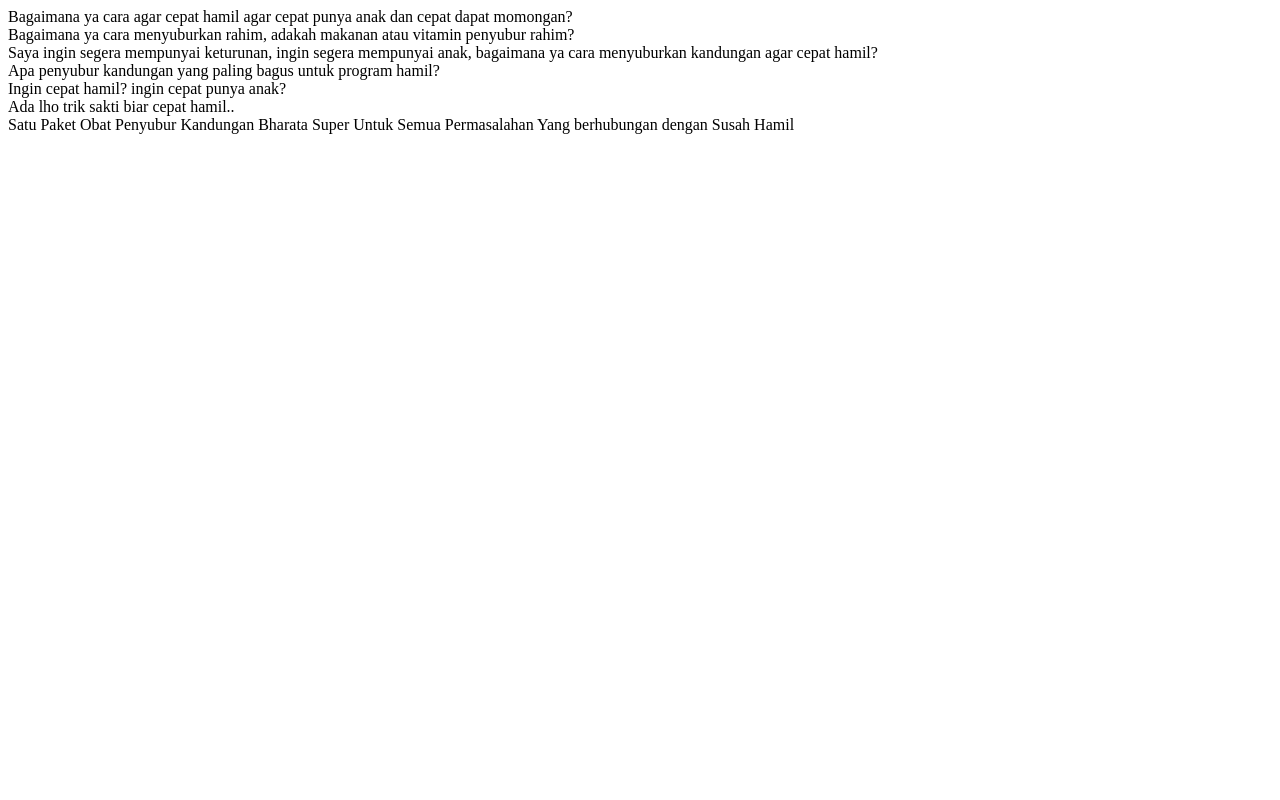
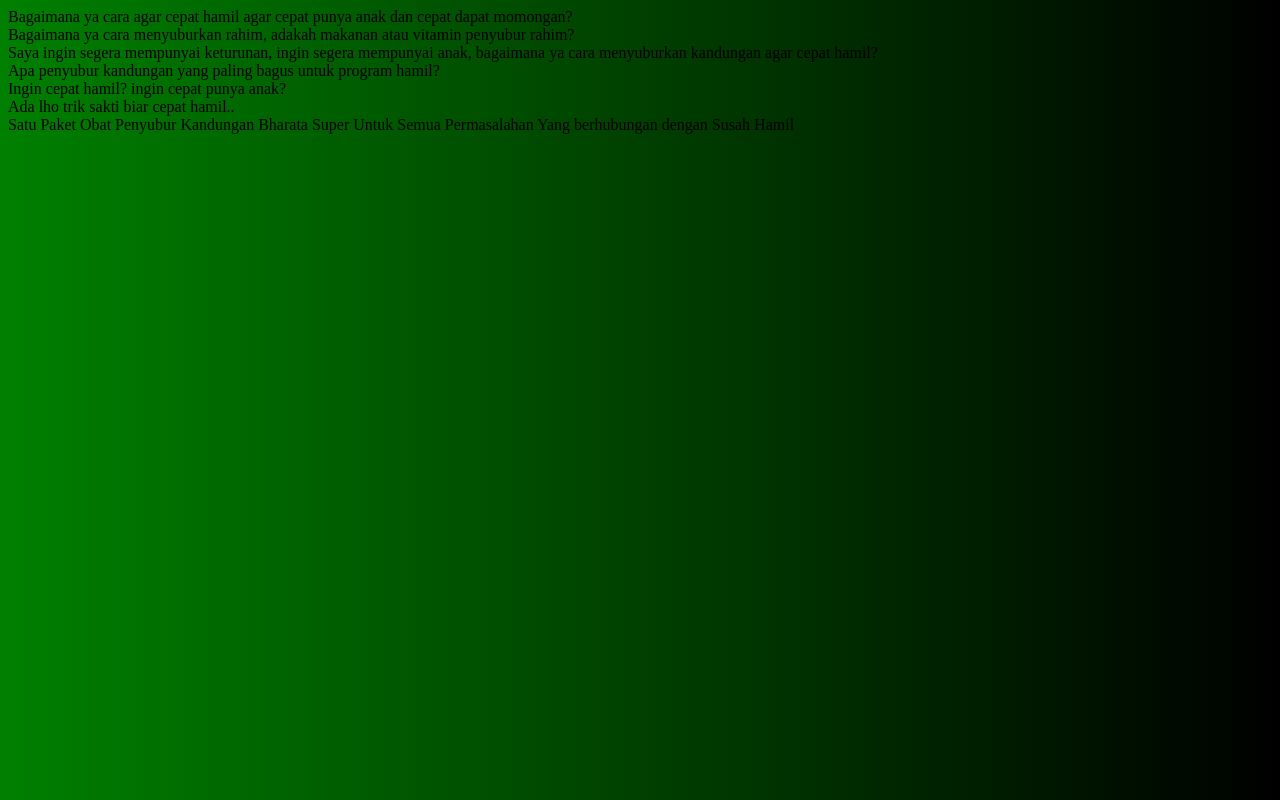
Before and after one commit to chordlagu/landingpage, a plain HTML site: page index.htm in a window 1280 px wide. Drawn offline with Linux system fonts and the light colour scheme.

Commit message:
Update index.htm

```diff
--- a/index.htm
+++ b/index.htm
@@ -6,8 +6,8 @@
 <meta content='width=device-width, initial-scale=1, maximum-scale=1' name='viewport' />
 <title></title>
 <style>
-  #body{background-image: linear-gradient(to right, green, black) !important;}
-  </style>
+  body{background-image: linear-gradient(to right, green, black) !important;}
+</style>
 </head>
 <body>
 <!-- welcome -->
```
